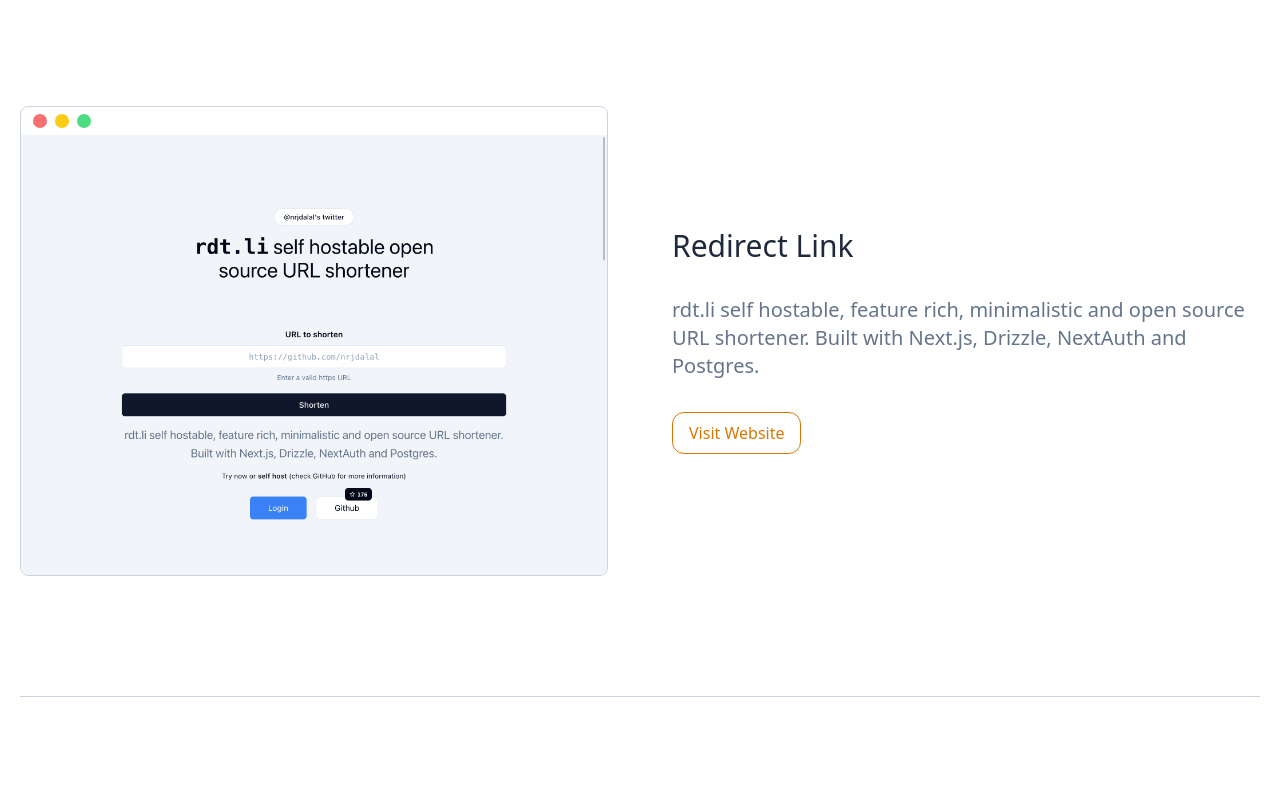
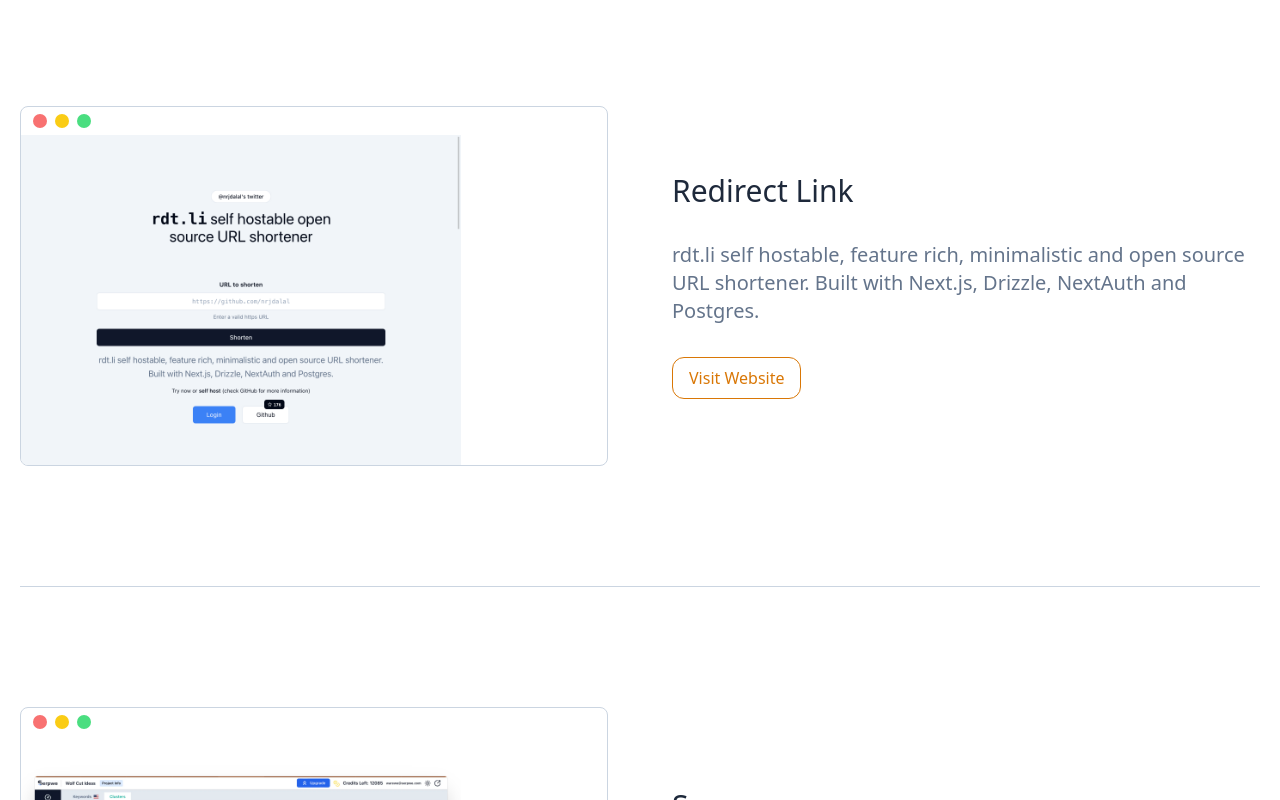
Before and after one commit to nrjdalal/v0.nrjdalal.com, a Next.js app: page / in a window 1280 px wide. Shown: the part 700-1500 px from the top of the page. Built offline with nearby package versions, Linux system fonts and the light colour scheme.

Commit message:
optimization

```diff
--- a/src/app/page.tsx
+++ b/src/app/page.tsx
@@ -121,7 +121,7 @@ const Projects = ({
             <div className="h-3.5 w-3.5 rounded-full bg-green-400" />
           </div>
           <Link href={href} target="_blank">
-            <Image src={src} alt={title} height={1080} width={720} />
+            <Image src={src} alt={title} height={586} width={440} />
           </Link>
         </div>
 
```
